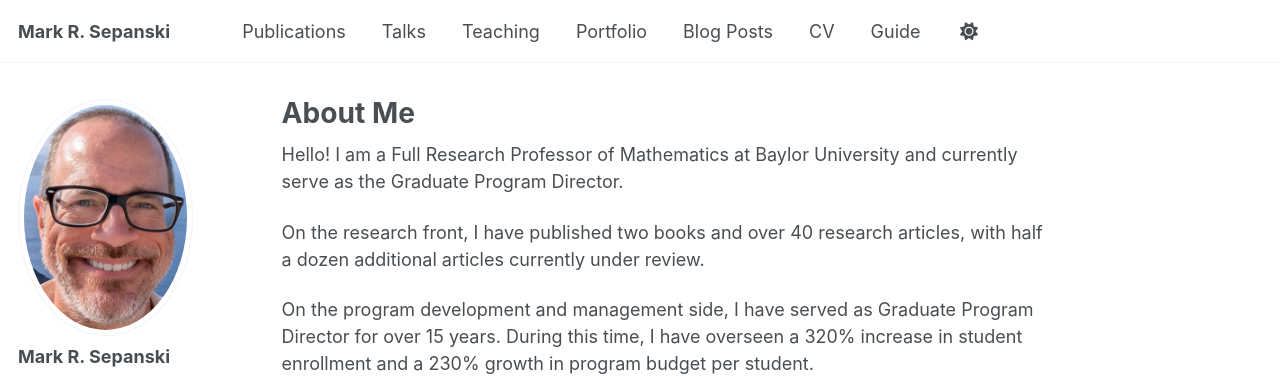
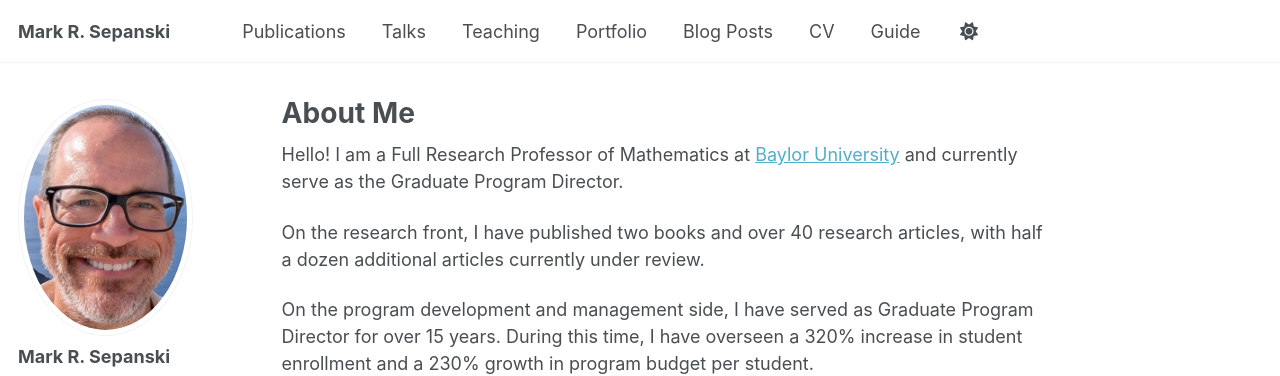
Before and after one commit to mrsepanski/mrsepanski.github.io, a Jekyll site: the page built from _pages/about.md, in a window 1280 px wide and 900 px high. Shown: the top 376 px of the window. Built offline with Jekyll 4.4.1, drawn with Linux system fonts in a browser that asks for light colours; some web fonts are replaced; a script that is not in the unit is left out; part of the change alters nothing that is shown.

```diff
--- a/_pages/about.md
+++ b/_pages/about.md
@@ -7,7 +7,7 @@ redirect_from:
   - /about.html
 ---
 
-Hello! I am a Full Research Professor of Mathematics at Baylor University and currently serve as the Graduate Program Director.
+Hello! I am a Full Research Professor of Mathematics at [Baylor University](https://www.baylor.edu/) and currently serve as the Graduate Program Director.
 
 On the research front, I have published two books and over 40 research articles, with half a dozen additional articles currently under review.
 
```
